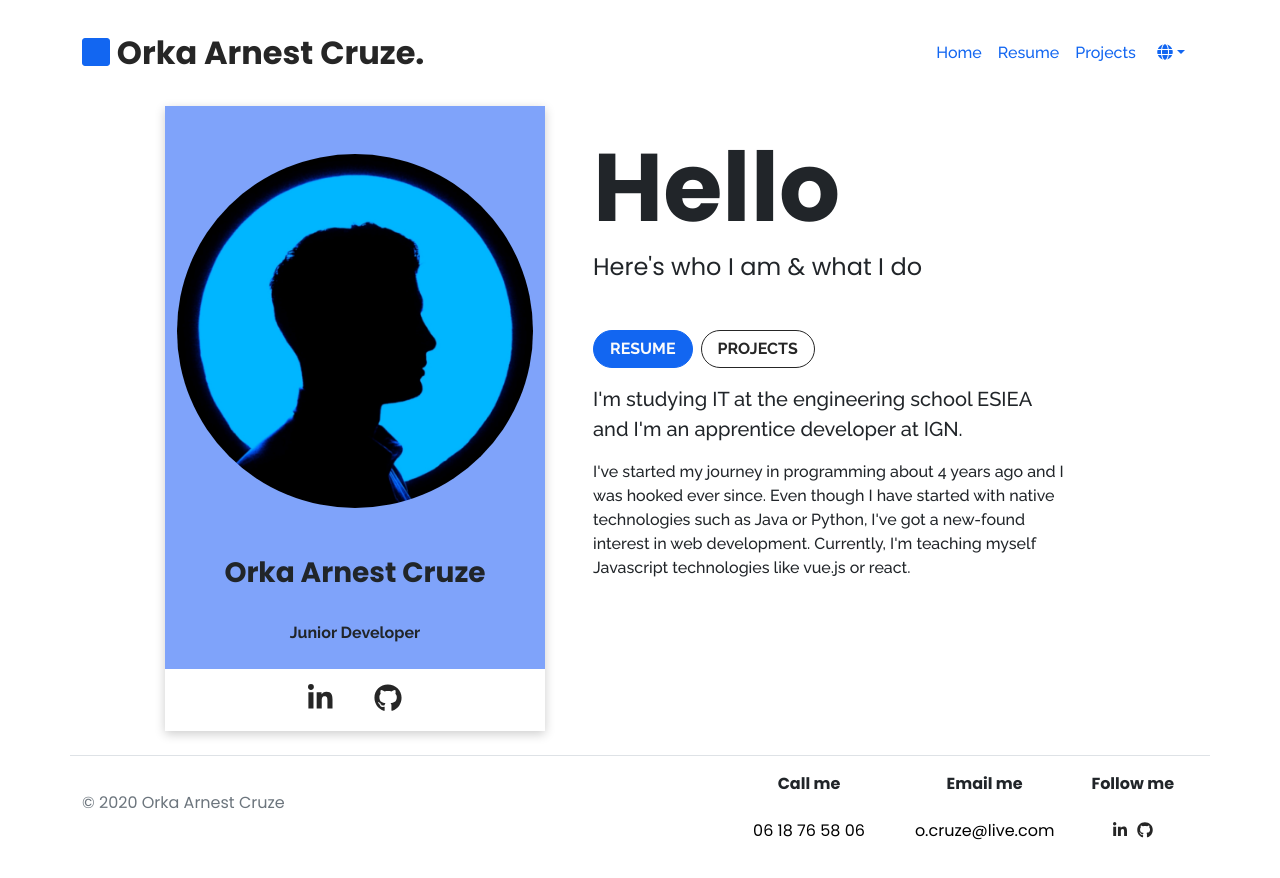
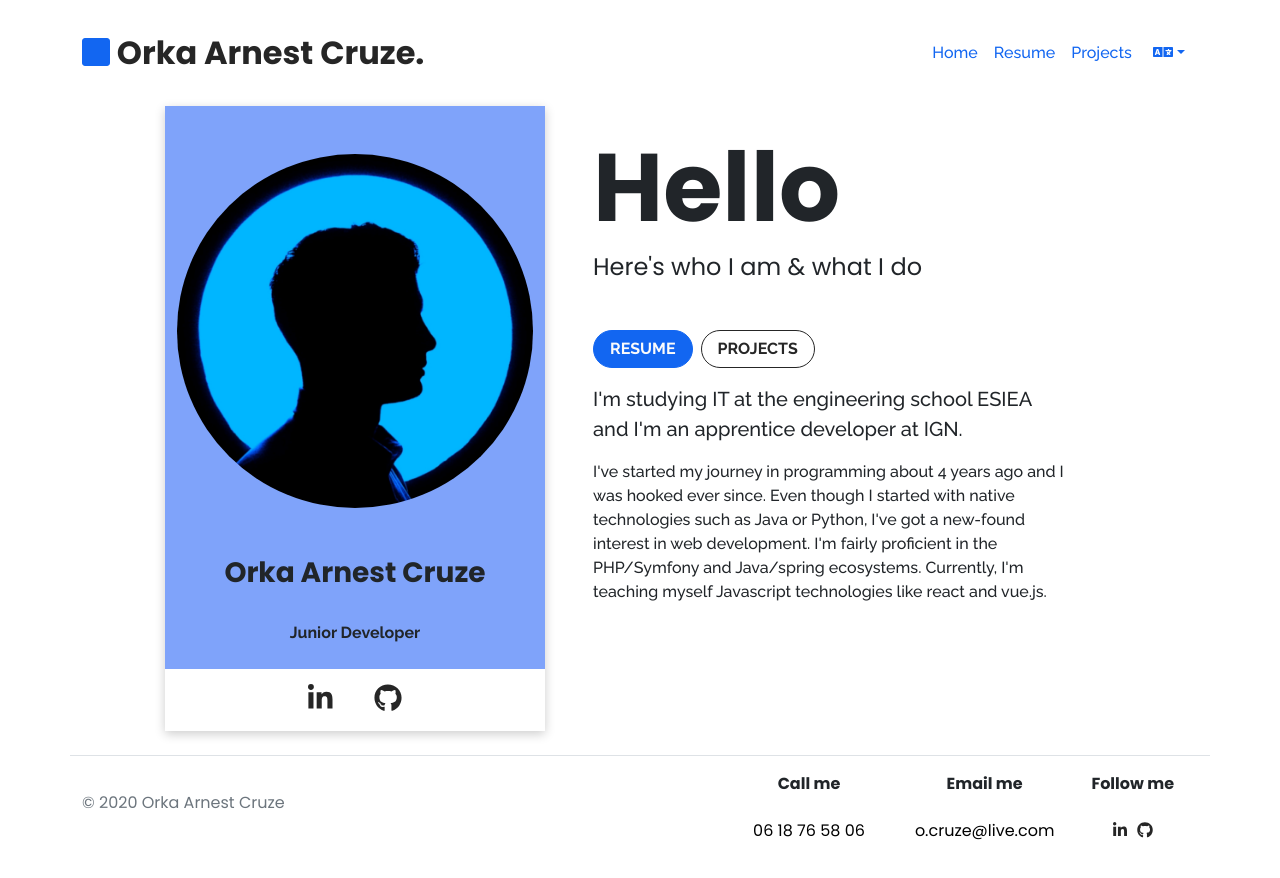
Before and after one commit to ocruze/portfolio, a React (Vite) app: page /#/ in a window 1280 px wide. Shown: the top 878 px of the page. Built offline with nearby package versions, Linux system fonts and the light colour scheme.

Commit message:
translations for experience section in resume

```diff
--- a/src/components/Cards/ExperienceCard.jsx
+++ b/src/components/Cards/ExperienceCard.jsx
@@ -1,28 +1,51 @@
 import { faMapMarkerAlt } from "@fortawesome/free-solid-svg-icons";
 import { FontAwesomeIcon } from "@fortawesome/react-fontawesome";
 import React from "react";
+import { useTranslation } from "react-i18next";
+import { faLinkedinIn } from "@fortawesome/free-brands-svg-icons";
 
 const ExperienceCard = (props) => {
+  const { t } = useTranslation();
+
   return (
     <div className="box-shadow rounded m-4 p-3">
       <div className="row">
         <div className="col-lg-4">
           <p className="fw-bold fs-5 text-primary">
-            {props.start} - {props.end || "Present"}
+            {props.start} - {props.end || t("pages.resume.experience_present")}
           </p>
-          <p className="fw-bold">{props.job_title}</p>
+          <p className="fw-bold">
+            {t(`pages.resume.experience.${props.slug}.job_title`)}
+          </p>
           <p>{props.employer}</p>
           <p>
             <FontAwesomeIcon icon={faMapMarkerAlt} className="text-success" />
             &nbsp;
             {props.employer_location}
           </p>
+          {props.employer_linkedin ? (
+            <p>
+              <a
+                href={props.employer_linkedin}
+                className="btn btn-link p-0"
+                aria-label="linkedin profile link"
+              >
+                <FontAwesomeIcon icon={faLinkedinIn} />
+              </a>
+            </p>
+          ) : (
+            ""
+          )}
         </div>
         <div className="col-lg-8 d-flex align-items-center">
           {
             <ul>
-              {props.tasks.map((task, index) => (
-                <li key={index}>{task}</li>
+              {Array.from({ length: props.tasks_num }, (value, index) => (
+                <li key={index}>
+                  {t(
+                    `pages.resume.experience.${props.slug}.tasks.${index + 1}`
+                  )}
+                </li>
               ))}
             </ul>
           }
--- a/src/components/Navbar.jsx
+++ b/src/components/Navbar.jsx
@@ -1,4 +1,8 @@
-import { faBars, faGlobe, faSquare } from "@fortawesome/free-solid-svg-icons";
+import {
+  faBars,
+  faLanguage,
+  faSquare,
+} from "@fortawesome/free-solid-svg-icons";
 import { FontAwesomeIcon } from "@fortawesome/react-fontawesome";
 import React, { useState } from "react";
 import { useTranslation } from "react-i18next";
@@ -62,19 +66,19 @@ const Navbar = () => {
                 aria-expanded="false"
                 title={t("navbar.action_texts.change_language")}
               >
-                <FontAwesomeIcon icon={faGlobe} />
+                <FontAwesomeIcon icon={faLanguage} />
               </button>
               <ul
                 className="dropdown-menu dropdown-menu-md-end"
                 aria-labelledby="language-selector"
               >
                 <li>
-                  <h6 class="dropdown-header">
+                  <h6 className="dropdown-header">
                     {t("navbar.action_texts.change_language")}
                   </h6>
                 </li>
                 {Object.keys(languages).map((lang) => (
-                  <li>
+                  <li key={lang}>
                     <button
                       className={
                         "dropdown-item" +
--- a/src/data/experience.json
+++ b/src/data/experience.json
@@ -1,23 +1,19 @@
 [
   {
-    "job_title": "Junior Developer (Apprentice)",
+    "slug": "apprenti_ingenieur_ign",
     "employer": "Institut national de l'information Géographique et Forestière (IGNF)",
     "employer_location": "Saint-Mandé",
+    "employer_linkedin": "https://www.linkedin.com/company/ignfrance",
     "start": "2019",
-    "tasks": [
-      "Web and CLI applications",
-      "tech/tool stack : PHP/Symfony, Javascript, Python, Docker, CircleCI/Travis/Jenkins"
-    ]
+    "tasks_num": 2
   },
   {
-    "job_title": "VBA Developer & IT Technician (Apprentice)",
+    "slug": "apprenti_developpeur_tti",
     "employer": "Transport Tertiaire Industrie (TTI)",
     "employer_location": "Noise-le-Sec",
+    "employer_linkedin": "https://www.linkedin.com/company/transporttertiaireindustriel",
     "start": "2018",
     "end": "2019",
-    "tasks": [
-      "VBA applications for HR department",
-      "In-charge of IT department and inventory"
-    ]
+    "tasks_num": 2
   }
 ]
--- a/src/translations/en.json
+++ b/src/translations/en.json
@@ -34,7 +34,35 @@
         "projects": "Projects"
       },
       "lead_text": "I'm studying IT at the engineering school ESIEA and I'm an apprentice developer at IGN.",
-      "sublead_text": "I've started my journey in programming about 4 years ago and I was hooked ever since. Even though I have started with native technologies such as Java or Python, I've got a new-found interest in web development. Currently, I'm teaching myself Javascript technologies like vue.js or react."
+      "sublead_text": "I've started my journey in programming about 4 years ago and I was hooked ever since. Even though I started with native technologies such as Java or Python, I've got a new-found interest in web development. I'm fairly proficient in the PHP/Symfony and Java/spring ecosystems. Currently, I'm teaching myself Javascript technologies like react and vue.js."
+    },
+    "resume": {
+      "title": "Resume",
+      "title_experience": "Experience",
+      "title_education": "Education",
+      "title_skillset": "Skillset",
+      "experience_present": "Present",
+      "experience": {
+        "apprenti_ingenieur_ign": {
+          "job_title": "Junior Developer (Apprentice)",
+          "tasks": {
+            "1": "Web and CLI applications",
+            "2": "tech/tool stack : PHP/Symfony, Javascript, Python, Docker, CircleCI/Travis/Jenkins"
+          }
+        },
+        "apprenti_developpeur_tti": {
+          "job_title": "VBA Developer & IT Technician (Apprentice)",
+          "tasks": {
+            "1": "VBA applications for HR department",
+            "2": "In-charge of IT department and inventory"
+          }
+        }
+      },
+      "education": {
+        "diplome_ingenieur_esiea": {
+          "degree": "ESIEA Engineering Degree (CTI)"
+        }
+      }
     }
   }
 }
--- a/src/translations/fr.json
+++ b/src/translations/fr.json
@@ -34,7 +34,35 @@
         "projects": "Projets"
       },
       "lead_text": "Je suis étudiant à l'école d'ingénieurs ESIEA et apprenti développeur à l'IGN.",
-      "sublead_text": "J'ai commencé mon parcours dans la programmation il y a un peu plus de 4 ans et je suis devenu passionné par la discipline. Bien que j'aie commencé avec des technos natives telles que Java ou Python, j'ai récemment trouvé un nouvel intérêt dans le monde du web. Actuellement, je m'apprends à utiliser des outils JavaScript comme vue.js ou react."
+      "sublead_text": "J'ai commencé mon parcours dans la programmation il y a environ 4 ans et je suis devenu passionné par la discipline. Bien que j'aie commencé avec des technos natives telles que Java ou Python, j'ai récemment trouvé un nouvel intérêt dans le monde du web. Je maîtrise les outils des écosystèmes PHP/Symfony et Java/spring. Actuellement, je m'apprends à utiliser des outils JavaScript tels que react et vue.js."
+    },
+    "resume": {
+      "title": "CV",
+      "title_experience": "Expérience",
+      "title_education": "Formations",
+      "title_skillset": "Compétences",
+      "experience_present": "Présent",
+      "experience": {
+        "apprenti_ingenieur_ign": {
+          "job_title": "Développeur Junior (Apprenti)",
+          "tasks": {
+            "1": "développement d'applications web et CLI",
+            "2": "technologies pratiquées : PHP/Symfony, Javascript, Python, Docker, CircleCI/Travis/Jenkins"
+          }
+        },
+        "apprenti_developpeur_tti": {
+          "job_title": "Développeur VBA & technicien de support (Apprenti)",
+          "tasks": {
+            "1": "développement d'applications en VBA pour le service RH",
+            "2": "gestion du support informatique et l'inventaire"
+          }
+        }
+      },
+      "education": {
+        "diplome_ingenieur_esiea": {
+          "degree": "Diplôme d'ingénieur ESIEA (CTI)"
+        }
+      }
     }
   }
 }
```
Also changed, not shown: 1 other file (tests, documents, lock files or other folders).
